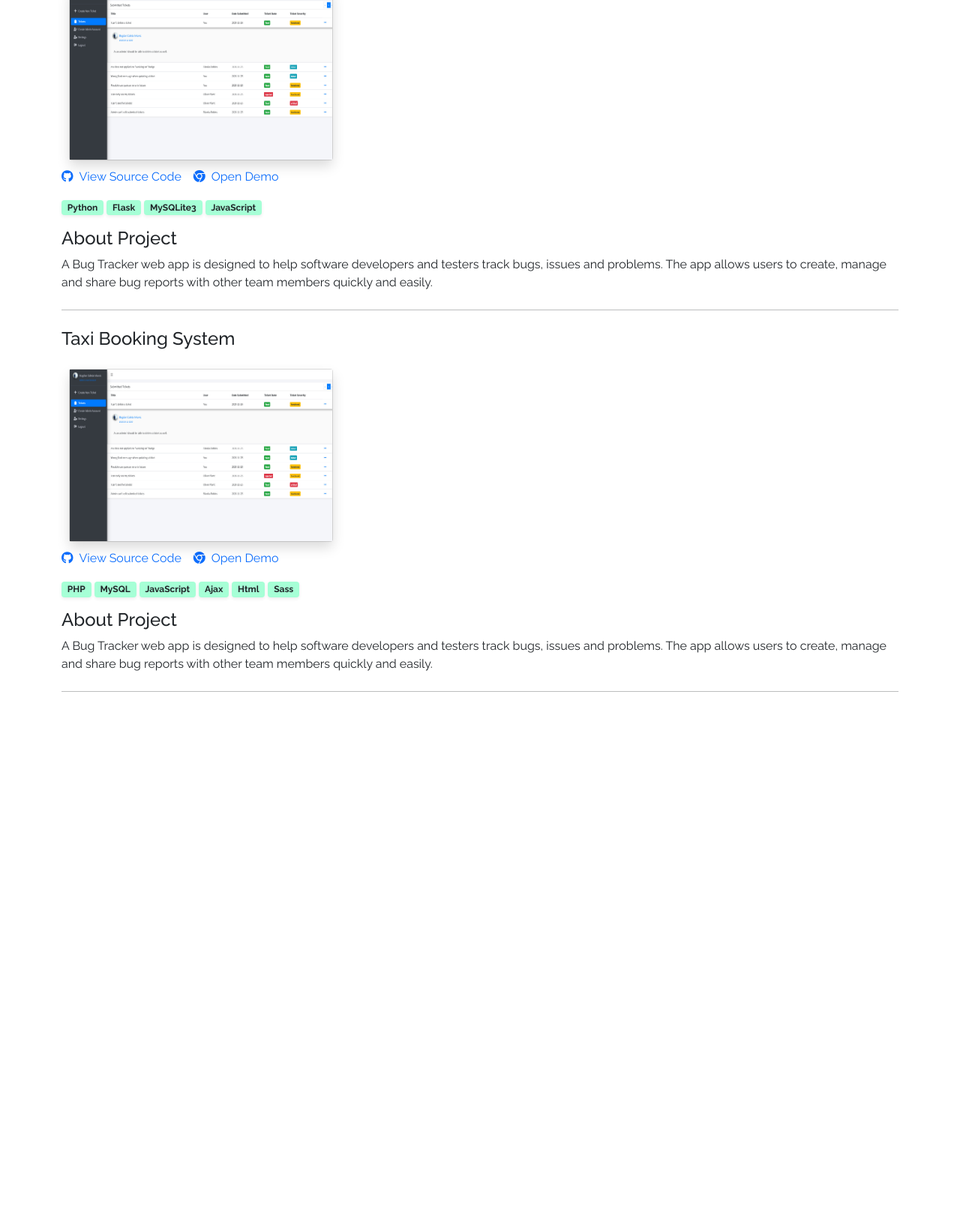
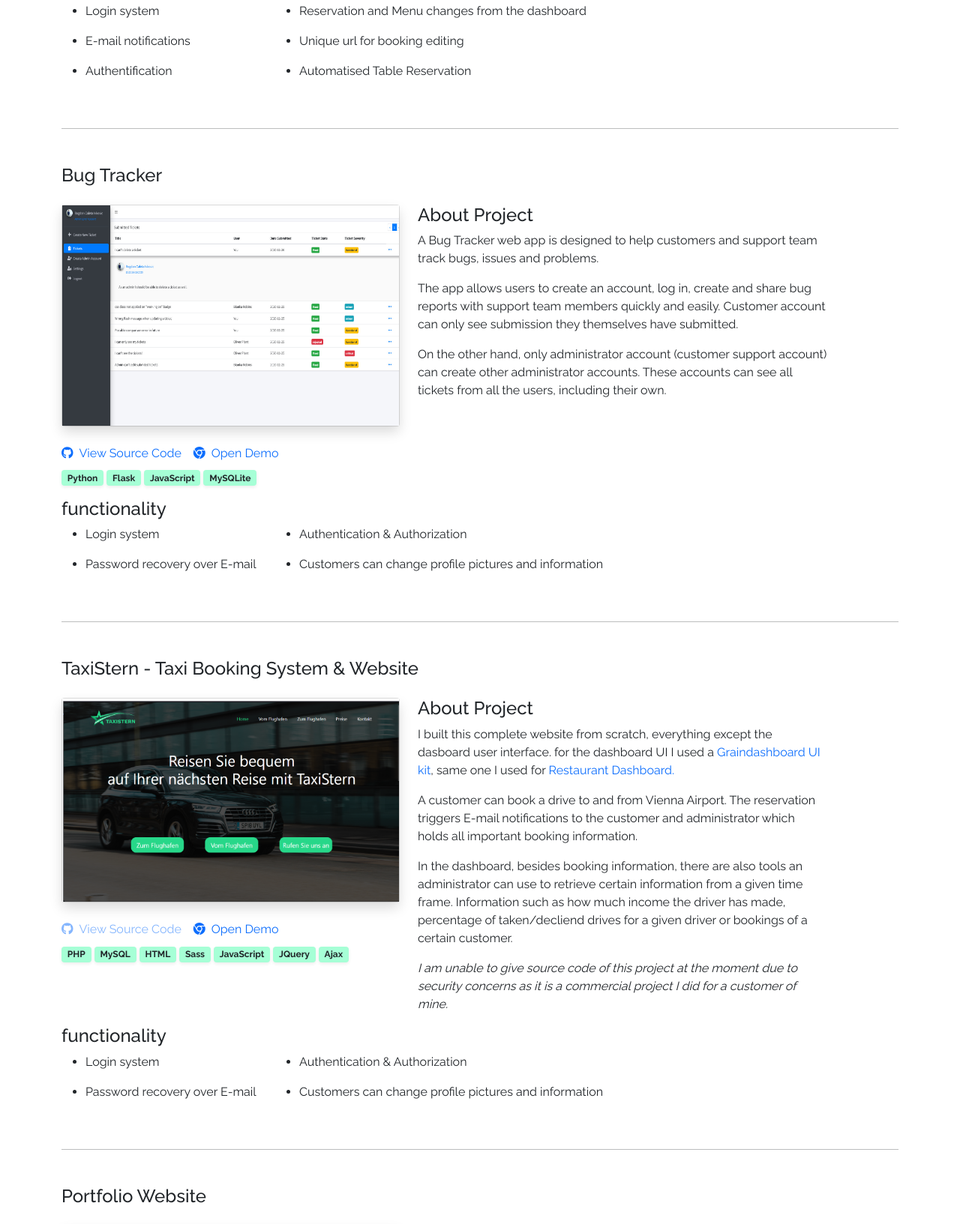
Before and after one commit to Momcilo98/Portfolio, a plain HTML site: page index.html in a window 1280 px wide. Shown: the part 1167-2800 px from the top of the page at 75% size. Before the commit the page ends 2114 px from the top, so only its background shows below. Drawn offline with nearby package versions, Linux system fonts and the light colour scheme.

Commit message:
initial commit

```diff
--- a/assets/main.js
+++ b/assets/main.js
@@ -0,0 +1,2 @@
+// forgot to add target='_blank' so this was a faster way
+$(document.links).filter(function () { return this.hostname != window.location.hostname; }).attr('target', '_blank');
--- a/assets/style.scss
+++ b/assets/style.scss
@@ -1,4 +1,5 @@
 $accent: #a6ffd6;
+$background: #fff;
 
 *{
     margin: 0;
@@ -9,7 +10,7 @@ $accent: #a6ffd6;
 #header-image{
     margin: 0;
     padding: 0;
-    background-image: linear-gradient(rgba(0, 0, 0, 0.47), rgba(11, 11, 11, 0.67)), url("images/bg-5.jpg");
+    background-image: linear-gradient(rgba(0, 0, 0, 0.58), rgba(11, 11, 11, 0.83)), url("images/bg-5.jpg");
     background-repeat: no-repeat;
     background-size: cover;
     background-position: 8%;
@@ -44,6 +45,11 @@ $accent: #a6ffd6;
 
 .link{
     text-decoration: none;
+}
+.disabled{
+    i,span{
+        opacity: 50%;
+    }
 }
 
 // header transition
--- a/index.html
+++ b/index.html
@@ -4,7 +4,7 @@
 	<!-- Required meta tags -->
 	<meta charset="utf-8">
 	<meta name="viewport" content="width=device-width, initial-scale=1">
-
+	<meta name="theme-color" content="#a6ffd6">
 	<!-- Bootstrap CSS -->
 	<link href="assets/bootstrap_5/css/bootstrap.min.css" rel="stylesheet">
 	<link href="assets/style.css" rel="stylesheet">
@@ -13,7 +13,7 @@
 	<link href="https://fonts.googleapis.com/css2?family=Raleway:wght@100;200;300;400;500;600;700;800;900&display=swap" rel="stylesheet">
 
 	<script src="https://kit.fontawesome.com/0c437ccca5.js" crossorigin="anonymous"></script>
-
+	<script src="https://code.jquery.com/jquery-3.6.0.slim.min.js" integrity="sha256-u7e5khyithlIdTpu22PHhENmPcRdFiHRjhAuHcs05RI=" crossorigin="anonymous"></script>
 	<title>Bogdan Portfolio</title>
 </head>
 <body>
@@ -21,15 +21,15 @@
 	<!-- header -->
 	<section id="header-image" class="d-flex align-items-center justify-content-center">
 		<!-- background img and link icons over it -->
-		<div class="d-flex flex-column align-items-center justify-content-center mt-5 mb-5">
+		<div class="d-flex flex-column align-items-center justify-content-center my-5">
 			<div>
-				<h2 class="display-5 cursor-pointer"><strong class="accent-color">Bogdan</strong> Čaleta Ivković</h2>
-				<div class="d-flex accent-color hvr mt-3">
+				<h2 class="display-5 cursor-pointer mt-xl-5"><strong class="accent-color">Bogdan</strong> Čaleta Ivković</h2>
+				<div class="d-flex accent-color hvr mt-3 mb-xl-5">
 					<i class="fa-solid fa-location-dot me-2"></i>
 					<p class="h5 cursor-pointer">Vienna, Austria</p>
 				</div>
 			</div>
-			<div id="header-links" class="d-flex justify-content-around align-items-center w-100 mt-5">
+			<div id="header-links" class="d-flex justify-content-around align-items-center w-100 mt-5 mb-xl-5">
 				<a href="" class="text-center icon">
 					<i class="fa-solid fa-file-lines display-5" data-bs-toggle="tooltip" data-bs-placement="bottom" title="CV"></i>
 					<p class="text-center">Resume</p>
@@ -43,6 +43,14 @@
 					<p>Business</p>
 				</a>
 			</div>
+			<div class="row mt-5">
+				<div class="col-md-5 text-center me-md-5 mb-3">
+					<a class="link accent-color" style="white-space: nowrap;" href="mailto:caleta.bogdan@gmail.com"><i class="fa fa-envelope h5 me-2" aria-hidden="true"></i><span>caleta.bogdan@gmail.com</span></a>
+				</div>
+				<div class="col-md-5 text-center">
+					<a class="link accent-color" style="white-space: nowrap;" href="tel:+4368181790350"><i class="fa fa-phone h5 me-2" aria-hidden="true"></i><span>+43 681 81790350</span></a>
+				</div>
+			</div>
 		</div>
 	</section>
 
@@ -52,7 +60,7 @@
 		<!-- project 1 -->
 		<div id="reservation-system" class="project-block">
 			<h4>Restaurant Automatic Reservations System</h4>
-			<div class="mt-3">
+			<div class="mt-4">
 
 				<div class="row">
 					<div class="col-sm-12 col-md-6 col-lg-6 col-xl-5">
@@ -71,7 +79,7 @@
 						<!-- Project picture card back -->
 						<div class="col-auto d-flex mt-4 mb-2 align-items-center">
 							<a class="link" href="https://github.com/Raptr3x/medt-website"><i class="fa fa-github me-2 mb-0" aria-hidden="true"></i><span class="me-3 mb-0">View Source Code</span></a>
-							<a class="link" href="http://lunibo.wdev-solutions.com/"><i class="fa fa-chrome me-2 mb-0" aria-hidden="true"></i><span class="me-3 mb-0">Open Demo</span></a>
+							<a class="link" href="http://portfolio.wdev-solutions.com/restaurant/"><i class="fa fa-chrome me-2 mb-0" aria-hidden="true"></i><span class="me-3 mb-0">Open Demo</span></a>
 						</div>
 						<div class="mb-3">
 							<span class="shadow-sm badge bg-light text-dark">PHP</span>
@@ -84,7 +92,7 @@
 							<h4>About Project</h4>
 							<p>
 								On the front page there is a submission form and in the back there is an admin panel where one can edit and delete customer reservations.
-								I used a html template for the front end to save time. I just made small ajustments so it can work with my backend.
+								I used an html template for the front end to save time and just made small ajustments so it can work with my backend, same goes for dashboard ui.
 							</p>
 							<p>
 								Customers also receive automated emails whenever their reservation is updated.
@@ -98,13 +106,13 @@
 				</div>
 				<div class="row">
 					<h4>functionality</h4>
-					<div class="col-4 col-md-4 col-lg-3 col-xl-2">
+					<div class="col-4 col-md-4 col-lg-3 col-xl-3">
 						<ul>
 							<li>
 								<p>Login system</p>
 							</li>
 							<li>
-								<p>password hashing</p>
+								<p>E-mail notifications</p>
 							</li>
 							<li>
 								<p>Authentification</p>
@@ -115,7 +123,7 @@
 						<ul>
 
 							<li>
-								<p>E-mail notifications</p>
+								<p>Reservation and Menu changes from the dashboard</p>
 							</li>
 							<li>
 								<p>Unique url for booking editing</p>
@@ -128,91 +136,220 @@
 				</div>
 			</div>
 		</div>
-		<hr class="mt-4 mb-4" style="opacity: 0.3;">
+		<hr class="my-5" style="opacity: 0.3;">
 
-		<!-- project 2 -->
 		<div id="reservation-system" class="project-block">
-			<h4>Bugtracker</h4>
-			<div class="mt-3">
+			<h4>Bug Tracker</h4>
+			<div class="mt-4">
+
+				<div class="row">
+					<div class="col-sm-12 col-md-6 col-lg-6 col-xl-5">
 						<!-- Project picture card -->
 						<input type="checkbox" id="card-2"/>
-				<label class="col-md-4 card-container" for="card-2">
+						<label class="card-container" for="card-2">
 						<div class="card-flip">
-					<div class="card front">
+							<div class="card front m-0">
 								<img class="proj-img img-fluid shadow" src="assets/images/proj-2-front.png">
 							</div>
-					<div class="card back">
+							<div class="card back m-0">
 								<img class="proj-img img-fluid shadow" src="assets/images/proj-2-back.png">
 							</div>
 						</div>
 						</label>
 						<!-- Project picture card back -->
-				<div class="d-flex mb-3 align-items-center">
+						<div class="col-auto d-flex mt-4 mb-2 align-items-center">
 							<a class="link" href="https://github.com/Raptr3x/bug-tracker/"><i class="fa fa-github me-2 mb-0" aria-hidden="true"></i><span class="me-3 mb-0">View Source Code</span></a>
 							<a class="link" href="http://flask-bugtracker.herokuapp.com/"><i class="fa fa-chrome me-2 mb-0" aria-hidden="true"></i><span class="me-3 mb-0">Open Demo</span></a>
 						</div>
 						<div class="mb-3">
 							<span class="shadow-sm badge bg-light text-dark">Python</span>
 							<span class="shadow-sm badge bg-light text-dark">Flask</span>
-					<span class="shadow-sm badge bg-light text-dark">MySQLite3</span>
 							<span class="shadow-sm badge bg-light text-dark">JavaScript</span>
+							<span class="shadow-sm badge bg-light text-dark">MySQLite</span>
 						</div>
+					</div>
+					<div class="col-md-6 d-flex justify-content-center">
 						<div>
 							<h4>About Project</h4>
 							<p>
-						A Bug Tracker web app is designed to help software developers and testers track bugs, issues and problems.
-						The app allows users to create, manage and share bug reports with other team members quickly and easily.
+								A Bug Tracker web app is designed to help customers and support team track bugs, issues and problems.
+							</p>
+							<p>
+								The app allows users to create an account, log in, create and share bug reports with support team members quickly and easily.
+								Customer account can only see submission they themselves have submitted.
+							</p>
+							<p>
+								On the other hand, only administrator account (customer support account) can create other administrator accounts. These accounts can see all tickets from all the users, including their own.
 							</p>
 						</div>
 					</div>
 				</div>
-		<hr class="mt-4 mb-4" style="opacity: 0.3;">
+				<div class="row">
+					<h4>functionality</h4>
+					<div class="col-4 col-md-4 col-lg-3 col-xl-3">
+						<ul>
+							<li>
+								<p>Login system</p>
+							</li>
+							<li>
+								<p>Password recovery over E-mail</p>
+							</li>
+						</ul>
+					</div>
+					<div class="col-auto">
+						<ul>
+							<li>
+								<p>Authentication & Authorization</p>
+							</li>
+							<li>
+								<p>Customers can change profile pictures and information</p>
+							</li>
+						</ul>
+					</div>
+				</div>
+			</div>
+		</div>
+		<hr class="my-5" style="opacity: 0.3;">
+
 
 		<div id="reservation-system" class="project-block">
-			<h4>Taxi Booking System</h4>
-			<div class="mt-3">
+			<h4>TaxiStern - Taxi Booking System & Website</h4>
+			<div class="mt-4">
+
+				<div class="row">
+					<div class="col-sm-12 col-md-6 col-lg-6 col-xl-5">
 						<!-- Project picture card -->
 						<input type="checkbox" id="card-3"/>
-				<label class="col-md-4 card-container" for="card-3">
+						<label class="card-container" for="card-3">
 						<div class="card-flip">
-					<div class="card front">
-						<img class="proj-img img-fluid shadow" src="assets/images/proj-2-front.png">
+							<div class="card front m-0">
+								<img class="proj-img img-fluid shadow" src="assets/images/proj-3-front.png">
 							</div>
-					<div class="card back">
-						<img class="proj-img img-fluid shadow" src="assets/images/proj-2-back.png">
+							<div class="card back m-0">
+								<img class="proj-img img-fluid shadow" src="assets/images/proj-3-back.png">
 							</div>
 						</div>
 						</label>
 						<!-- Project picture card back -->
-				<div class="d-flex mb-3 align-items-center">
-					<a class="link" href="https://github.com/Raptr3x/bug-tracker/"><i class="fa fa-github me-2 mb-0" aria-hidden="true"></i><span class="me-3 mb-0">View Source Code</span></a>
+						<div class="col-auto d-flex mt-4 mb-2 align-items-center">
+							<a class="link disabled" data-bs-toggle="tooltip" data-bs-placement="bottom" title="I can't show source code as it is a commercial project"><i class="fa fa-github me-2 mb-0" aria-hidden="true" disabled></i><span class="me-3 mb-0">View Source Code</span></a>
 							<a class="link" href="http://flask-bugtracker.herokuapp.com/"><i class="fa fa-chrome me-2 mb-0" aria-hidden="true"></i><span class="me-3 mb-0">Open Demo</span></a>
 						</div>
 						<div class="mb-3">
 							<span class="shadow-sm badge bg-light text-dark">PHP</span>
 							<span class="shadow-sm badge bg-light text-dark">MySQL</span>
+							<span class="shadow-sm badge bg-light text-dark">HTML</span>
+							<span class="shadow-sm badge bg-light text-dark">Sass</span>
 							<span class="shadow-sm badge bg-light text-dark">JavaScript</span>
+							<span class="shadow-sm badge bg-light text-dark">JQuery</span>
 							<span class="shadow-sm badge bg-light text-dark">Ajax</span>
-					<span class="shadow-sm badge bg-light text-dark">Html</span>
-					<span class="shadow-sm badge bg-light text-dark">Sass</span>
 						</div>
+					</div>
+					<div class="col-md-6 d-flex justify-content-center">
 						<div>
 							<h4>About Project</h4>
 							<p>
-						A Bug Tracker web app is designed to help software developers and testers track bugs, issues and problems.
-						The app allows users to create, manage and share bug reports with other team members quickly and easily.
+								I built this complete website from scratch, everything except the dasboard user interface.
+								for the dashboard UI I used a <a class="link" href="https://github.com/maxkostinevich/Graindashboard">Graindashboard UI kit</a>, same one I used for <a class="link" href="#reservation-system">Restaurant Dashboard.</a>
+							</p>
+							<p>
+								A customer can book a drive to and from Vienna Airport.
+								The reservation triggers E-mail notifications to the customer and administrator which holds all important booking information.
+							</p>
+							<p>
+								In the dashboard, besides booking information, there are also tools an administrator can use to retrieve certain information from a given time frame.
+								Information such as how much income the driver has made, percentage of taken/decliend drives for a given driver or bookings of a certain customer.
+							</p>
+							<em>
+								I am unable to give source code of this project at the moment due to security concerns as it is a commercial project I did for a customer of mine.
+							</em>
+						</div>
+					</div>
+				</div>
+				<div class="row mt-3">
+					<h4>functionality</h4>
+					<div class="col-4 col-md-4 col-lg-3 col-xl-3">
+						<ul>
+							<li>
+								<p>Login system</p>
+							</li>
+							<li>
+								<p>Password recovery over E-mail</p>
+							</li>
+						</ul>
+					</div>
+					<div class="col-auto">
+						<ul>
+							<li>
+								<p>Authentication & Authorization</p>
+							</li>
+							<li>
+								<p>Customers can change profile pictures and information</p>
+							</li>
+						</ul>
+					</div>
+				</div>
+			</div>
+		</div>
+		<hr class="my-5" style="opacity: 0.3;">
+
+
+		<div id="reservation-system" class="project-block">
+			<h4>Portfolio Website</h4>
+			<div class="mt-4 mb-5">
+
+				<div class="row">
+					<div class="col-sm-12 col-md-6 col-lg-6 col-xl-5">
+						<!-- Project picture card -->
+						<input type="checkbox" id="card-4"/>
+						<label class="card-container" for="card-4">
+						<div class="card-flip">
+							<div class="card front m-0">
+								<img class="proj-img img-fluid shadow" src="assets/images/proj-5-front.png">
+							</div>
+							<div class="card back m-0">
+								<img class="proj-img img-fluid shadow" src="assets/images/proj-5-front.png">
+							</div>
+						</div>
+						</label>
+						<!-- Project picture card back -->
+						<div class="col-auto d-flex mt-4 mb-2 align-items-center">
+							<a class="link" href="https://github.com/Raptr3x/portfolio"><i class="fa fa-github me-2 mb-0" aria-hidden="true" disabled></i><span class="me-3 mb-0">View Source Code</span></a>
+							<a class="link disabled"><i class="fa fa-chrome me-2 mb-0" aria-hidden="true"></i><span class="me-3 mb-0">Open Demo</span></a>
+						</div>
+						<div class="mb-3">
+							<span class="shadow-sm badge bg-light text-dark">HTML</span>
+							<span class="shadow-sm badge bg-light text-dark">Sass</span>
+							<span class="shadow-sm badge bg-light text-dark">Bootstrap 5</span>
+							<span class="shadow-sm badge bg-light text-dark">JQuery</span>
+						</div>
+					</div>
+					<div class="col-md-6 d-flex justify-content-center">
+						<div>
+							<h4>About Project</h4>
+							<p>
+								Just a plain portfolio website, nothing too special about it.
+								Maybe later I will remove redundant, hardcoded code by rebuilding it with PHP or React, but not today.
+							</p>
+							<p>
+								Also, if you click on project images, they flip to show another image :)
 							</p>
 						</div>
 					</div>
 				</div>
-		<hr class="mt-4 mb-4" style="opacity: 0.3;">
+			</div>
+		</div>
 	</section>
 
 	<!-- about -->
-	<section></section>
+	<section id="about">
+
+	</section>
 
 	<!-- contact -->
-	<section></section>
+	<section>
+
+	</section>
 
 	<footer>
 
```
Also changed, not shown: assets/images/proj-3-back.png (added), assets/images/proj-3-front.png (added), assets/images/proj-4-back.png (added), assets/images/proj-4-front.png (added), assets/images/proj-5-front.png (added), assets/style.css, 1 other file. Lines whose indentation alone changed are shown as unchanged.
